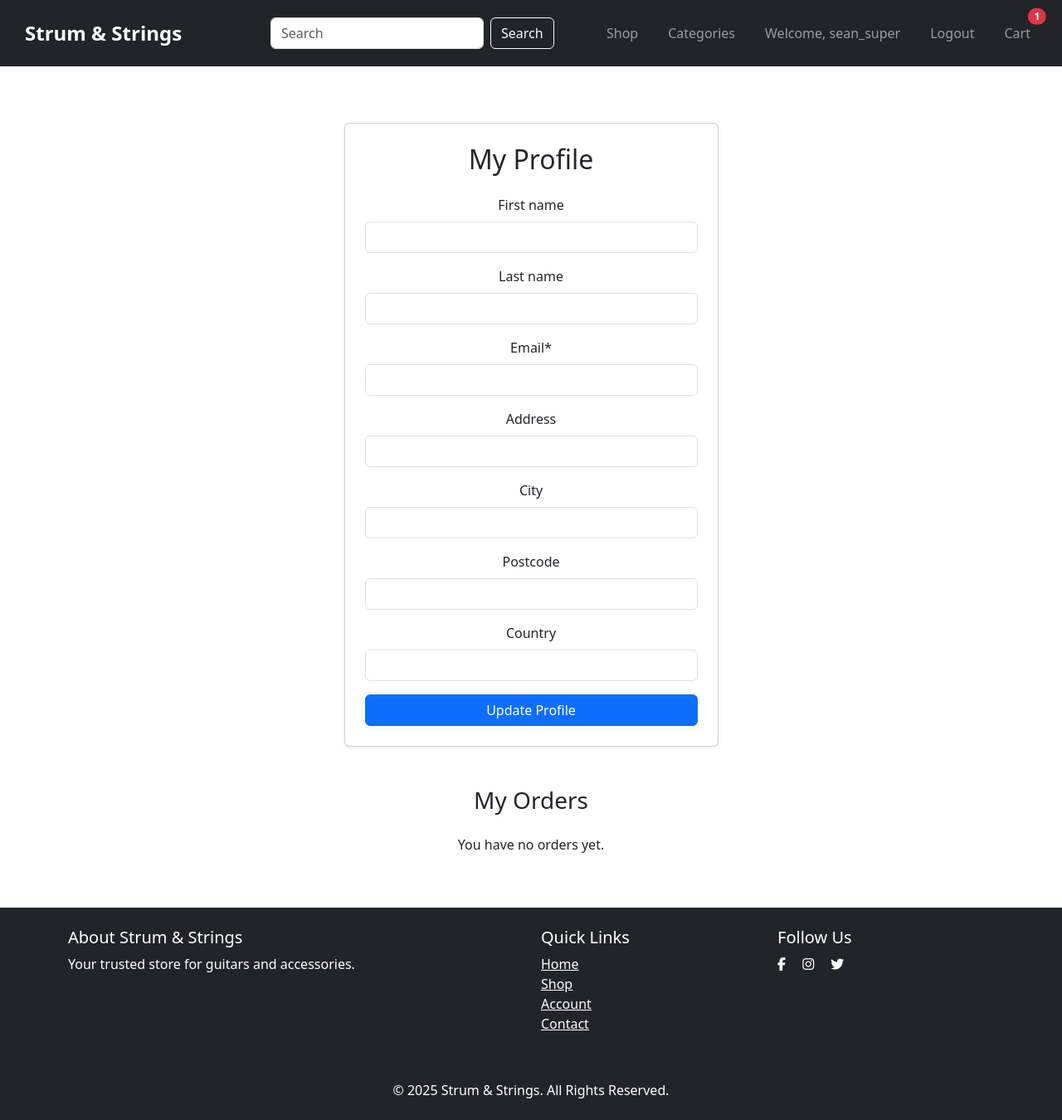
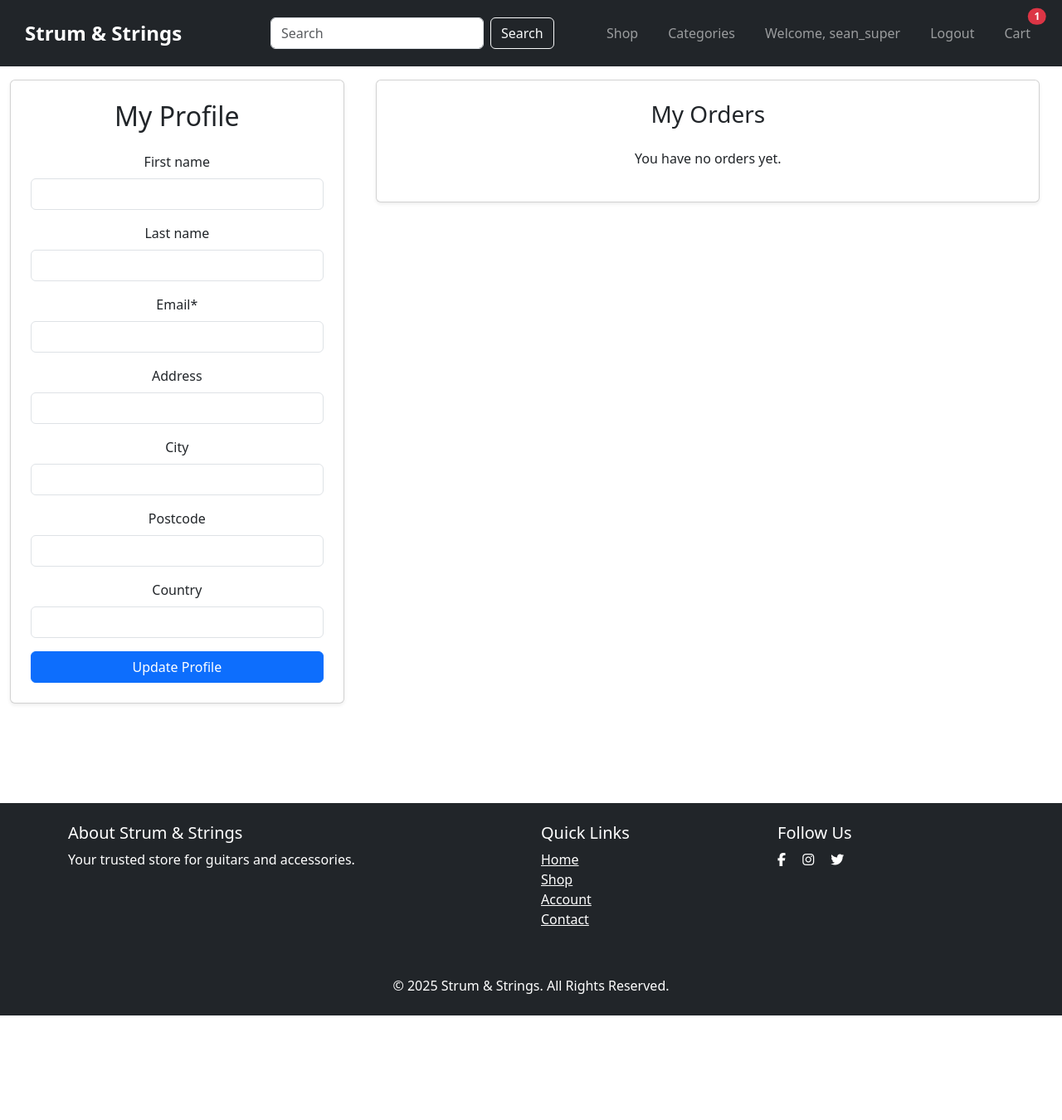
Before and after one commit to seanpatton1/Strum-and-Strings, a Django app: page /accounts/profile/ in a window 1280 px wide. Shown: the whole page at 83% size. After the commit the page ends 1224 px from the top, so only its background shows below. Run offline with Django 5.2, Linux system fonts and the light colour scheme; a user stored in the database is signed in; data comes from the database, SQL or seed files in the repository; both versions use the stored data as it was after the commit; tables that the repository leaves empty hold one stand-in row (values such as "Sample post"); some libraries are stand-ins or nearby versions.

Commit message:
finished adding in sitemaps, and other SEO from critria. started styling further on page for profile page

```diff
--- a/accounts/static/accounts/css/profile.css
+++ b/accounts/static/accounts/css/profile.css
@@ -1,3 +1,18 @@
-.profile-page-container {
-    margin-top: 100px; /* Adjust this value as needed */
+/* Center the orders inside the orders card */
+.orders-card {
+    /* max-height: 600px; */
+    /* overflow-y: auto; */
+    margin: 0 auto;
+    max-width: 800px;
 }
+
+/* Set a max width for each individual order item */
+.order-item {
+    width: 100%;
+    max-width: 500px;
+}
+
+.profile-card {
+    position: sticky;
+    top: 100px;
+}
--- a/accounts/templates/accounts/profile.html
+++ b/accounts/templates/accounts/profile.html
@@ -3,7 +3,7 @@
 {% load static %}
 
 {% block title %}My Profile – Strum & Strings{% endblock %}
-{% block main_class %}container py-5{% endblock %}
+{% block main_class %}container-fluid py-5{% endblock %}
 
 {% block extra_css %}
     {{ block.super }}
@@ -11,10 +11,11 @@
 {% endblock %}
 
 {% block content %}
-<div class="profile-page-container">
-    <div class="row justify-content-center">
-        <div class="col-md-6 col-lg-5">
-            <div class="card shadow-sm p-4">
+<div class="py-5">
+    <div class="row g-4">
+        <!-- Left Column: My Profile -->
+        <div class="col-12 col-md-4 mb-4">
+            <div class="card shadow-sm p-4 profile-card">
                 <h2 class="mb-4 text-center">My Profile</h2>
 
                 <form method="post" novalidate>
@@ -26,15 +27,17 @@
                 </form>
             </div>
         </div>
-    </div>
 
-    <div class="row justify-content-center mt-5">
-        <div class="col-md-8">
+        <!-- Right Column: My Orders -->
+        <div class="col-12 col-md-8">
+            <div class="card shadow-sm p-4 orders-card">
                 <h3 class="mb-4 text-center">My Orders</h3>
+
                 {% if orders %}
                     <div class="list-group">
                         {% for order in orders %}
-                        <div class="list-group-item">
+                            <div class="d-flex justify-content-center">
+                                <div class="list-group-item mb-3 order-item h-100">
                                     <h5>Order #{{ order.id }} - {{ order.status }}</h5>
 
                                     {% for item in order.items.all %}
@@ -45,14 +48,33 @@
                                     <p><strong>Placed on:</strong> {{ order.created_at|date:"F j, Y, g:i a" }}</p>
                                     <p><strong>Total:</strong> £{{ order.grand_total|floatformat:2 }}</p>
 
-                            <a href="{% url 'orders:order_detail' order.id %}" class="btn btn-secondary">View Order</a>
+                                    <a href="{% url 'orders:order_detail' order.id %}" class="btn btn-secondary mt-2">View Order</a>
+                                </div>
                             </div>
                         {% endfor %}
                     </div>
+
+                    <!-- Pagination Buttons -->
+                    {% if orders.has_other_pages %}
+                    <div class="pagination justify-content-center mt-4">
+                        {% if orders.has_previous %}
+                            <a href="?page={{ orders.previous_page_number }}" class="btn btn-outline-primary mx-1">&laquo; Previous</a>
+                        {% endif %}
+
+                        <span class="btn btn-outline-secondary mx-1 disabled">
+                            Page {{ orders.number }} of {{ orders.paginator.num_pages }}
+                        </span>
+
+                        {% if orders.has_next %}
+                            <a href="?page={{ orders.next_page_number }}" class="btn btn-outline-primary mx-1">Next &raquo;</a>
+                        {% endif %}
+                    </div>
+                    {% endif %}
                 {% else %}
                     <p class="text-center">You have no orders yet.</p>
                 {% endif %}
             </div>
         </div>
     </div>
+</div>
 {% endblock %}
--- /dev/null
+++ b/static/robots.txt
@@ -0,0 +1,4 @@
+User-agent: *
+Disallow:
+
+Sitemap: https://strum-and-strings-e5017bc28566.herokuapp.com/sitemap.xml
--- a/strum_and_strings/settings.py
+++ b/strum_and_strings/settings.py
@@ -29,7 +29,7 @@
 SECRET_KEY = os.environ.get('SECRET_KEY', 'django-insecure-dev-key-for-local-testing')
 
 # SECURITY WARNING: don't run with debug turned on in production!
-DEBUG = True
+DEBUG = False
 
 ALLOWED_HOSTS = ['localhost', '127.0.0.1', 'strum-and-strings-e5017bc28566.herokuapp.com']
 
@@ -48,6 +48,7 @@
     'django.contrib.messages',
     'django.contrib.staticfiles',
     'django.contrib.sites',
+    'django.contrib.sitemaps',
     'allauth',
     'allauth.account',
     'allauth.socialaccount',
--- a/strum_and_strings/urls.py
+++ b/strum_and_strings/urls.py
@@ -20,6 +20,12 @@
 from django.conf import settings
 from django.conf.urls.static import static
 from cart.webhook import webhook
+from django.contrib.sitemaps.views import sitemap
+from .sitemaps import ProductSitemap
+
+sitemaps = {
+    'products': ProductSitemap,
+}
 
 urlpatterns = [
     path('admin/', admin.site.urls),
@@ -31,6 +37,7 @@
     path('cart/', include('cart.urls')),
     path('accounts/', include('allauth.urls')),
     path('stripe/webhook/', webhook, name='stripe_webhook'),
+    path('sitemap.xml', sitemap, {'sitemaps': sitemaps}, name='django.contrib.sitemaps.views.sitemap'),
 ]
 
 
--- a/templates/base.html
+++ b/templates/base.html
@@ -36,7 +36,7 @@
     <script src="https://cdn.jsdelivr.net/npm/bootstrap@5.3.0/dist/js/bootstrap.bundle.min.js"></script>
     <script src="https://kit.fontawesome.com/17fadc6c88.js" crossorigin="anonymous"></script>
     <!-- Stripe JS -->
-    <script src="https://js.stripe.com/basil/stripe.js"></script>
+    <script src="https://js.stripe.com/v3/"></script>
     {% endblock %}
 
   </head>
```
Also changed, not shown: products/templates/products/product_details.html (+50 -0 lines), products/views.py (+12 -4 lines), strum_and_strings/sitemaps.py (added, +13 -0 lines), db.sqlite3. Lines whose indentation alone changed are shown as unchanged.
